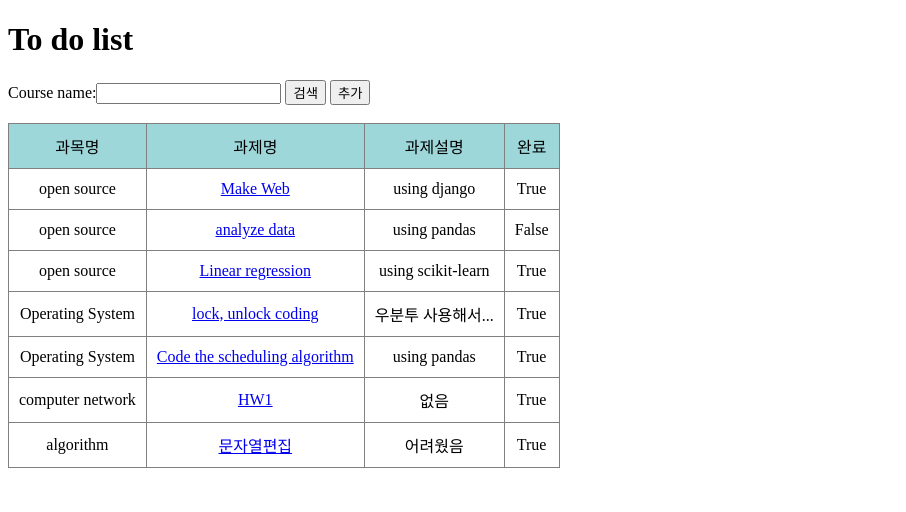
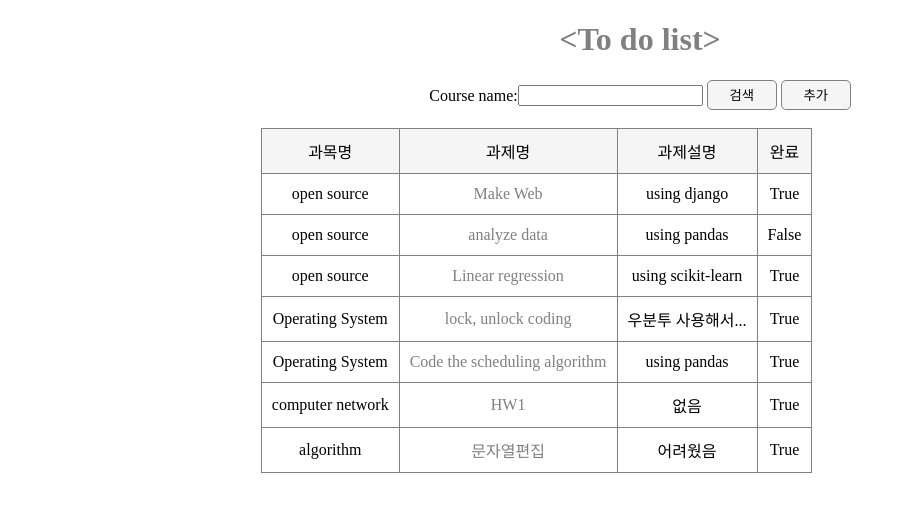
Before and after one commit to kmi0817/mysite, a Django app: page /todo/ in a window 1280 px wide. Shown: the top 512 px of the page, without its empty margins (0-906 px from the left). Run offline with Django 3.2, Linux system fonts and the light colour scheme; data comes from the database, SQL or seed files in the repository.

Commit message:
html 수정

```diff
--- a/todo/templates/todo/index.html
+++ b/todo/templates/todo/index.html
@@ -4,32 +4,44 @@
         <title>to do list</title>
 
         <style>
+            a {text-decoration: none; color: gray}
+            body {
+                text-align: center;
+            }
             table {
-              border: 1px solid gray;
-              border-radius: 10px;
-              border-collapse: collapse;
+                display: inline-block;
+                border-collapse: collapse;
+                width: 60%;
             }
             td {
-              text-align: center;
-              padding: 10px;
-              height: 20px;
+                border: 1px solid gray;
+                text-align: center;
+                padding: 10px;
+                height: 20px;
             }
             .info {
-              background-color: rgb(157, 215, 218);
+                background-color: whitesmoke;
+            }
+            .btn {
+                border-radius: 5px;
+                border: 1px solid gray;
+                width: 70px;
+                height: 30px;
+                background-color: whitesmoke;
             }
         </style>
     </head>
 
     <body>
-        <h1>To do list</h1>
+        <h1><a href="{% url 'todo:index' %}">&ltTo do list&gt</a></h1>
         {% if course_list %}
         <form method='get'>
             {{myFilter.form}}
-            <input type='submit' value='검색'>
-            <a href="{% url 'todo:createForm' %}"><input type='button' value='추가'></a>
+            <input type='submit' class='btn' value='검색'>
+            <a href="{% url 'todo:createForm' %}"><input type='button' class='btn' value='추가'></a>
         </form>
         <br>
-        <table border='1'>
+        <table>
             <tr>
             <td class='info'>과목명</td>
             <td class='info'>과제명</td>
```
Also changed, not shown: todo/templates/todo/detail.html (+29 -11 lines), todo/templates/todo/form.html (+31 -5 lines).
